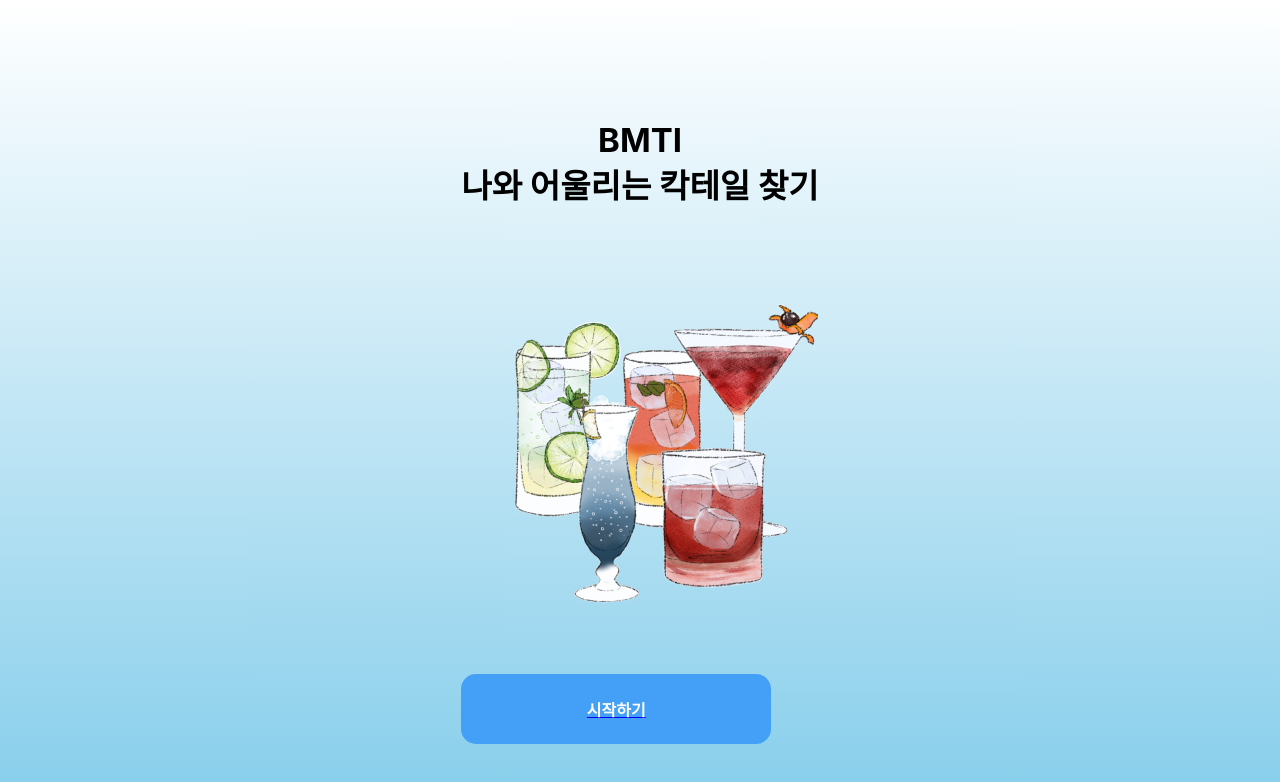
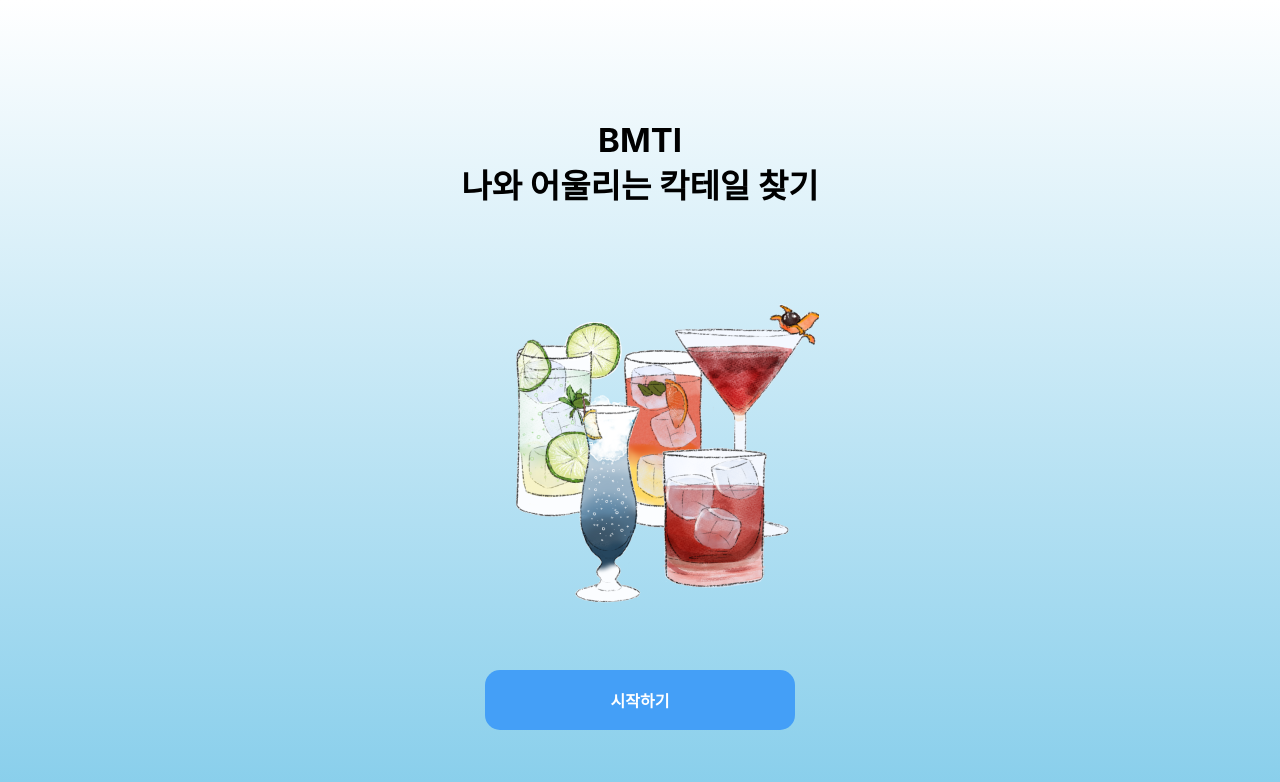
Before and after one commit to Quick-Project/BMTI-DLink, a React (Create React App) app: page / in a window 1280 px wide. Shown: the top 782 px of the page. Built offline with nearby package versions, Linux system fonts and the light colour scheme; the HTML template or start-up script is replaced by a standard one.

Commit message:
🥃 fix : Home css 수정

```diff
--- a/src/App.js
+++ b/src/App.js
@@ -4,6 +4,7 @@ import styled from 'styled-components';
 import QuestionScreen from './pages/QuestionScreen';
 import Home from './pages/Home';
 import Loading from './components/Loading';
+
 const WebPage = styled.article`
   width: 100vw;
   height: 100vh;
--- a/src/components/Button.js
+++ b/src/components/Button.js
@@ -14,6 +14,7 @@ const StyledButton = styled.button`
   text-align: center;
   border: 0;
   outline: 0;
+  margin: 0 0 25px 0;
   font-weight: bold;
   text-decoration: none;
   :hover {
--- a/src/pages/Home.js
+++ b/src/pages/Home.js
@@ -4,10 +4,13 @@ import styled from 'styled-components';
 import MainCocktail from './../assets/img/cocktail/home.png';
 
 import Button from '../components/Button';
-import { Link } from 'react-router-dom';
+import { useNavigate } from 'react-router-dom';
 
 const Main = styled.div`
   padding: 45px;
+  display: flex;
+  flex-direction: column;
+  align-items: center;
 `;
 
 const Title = styled.div`
@@ -22,6 +25,7 @@ const Img = styled.img`
 `;
 
 const Home = () => {
+  const navigate = useNavigate();
   return (
     <Main>
       <Title>
@@ -29,9 +33,11 @@ const Home = () => {
         <div>나와 어울리는 칵테일 찾기</div>
       </Title>
       <Img src={MainCocktail} alt="main" />
-      <Link to="/question">
-        <Button text="시작하기" height="70px" />
-      </Link>
+      <Button
+        text="시작하기"
+        funcProps={(e) => navigate('/question')}
+        height="70px"
+      />
     </Main>
   );
 };
```
